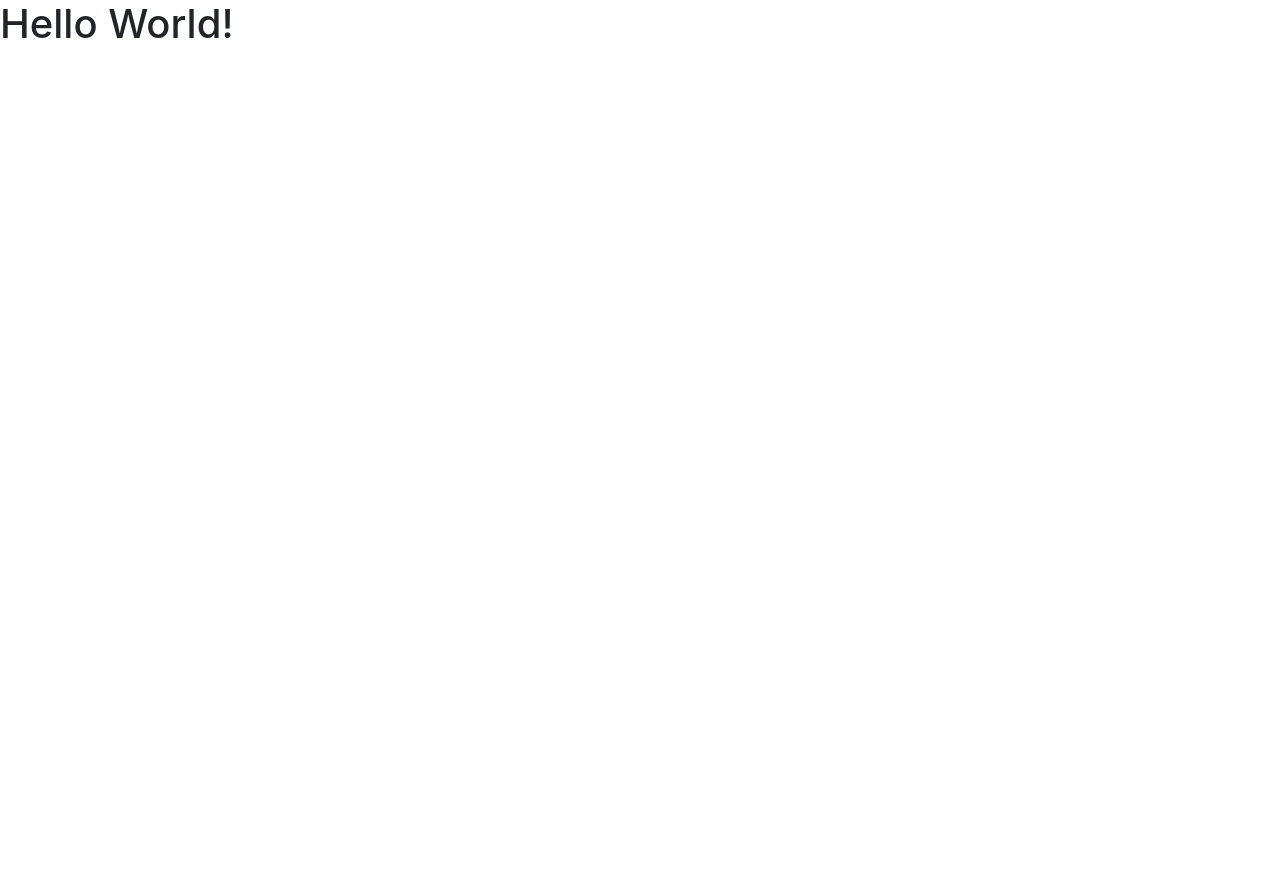
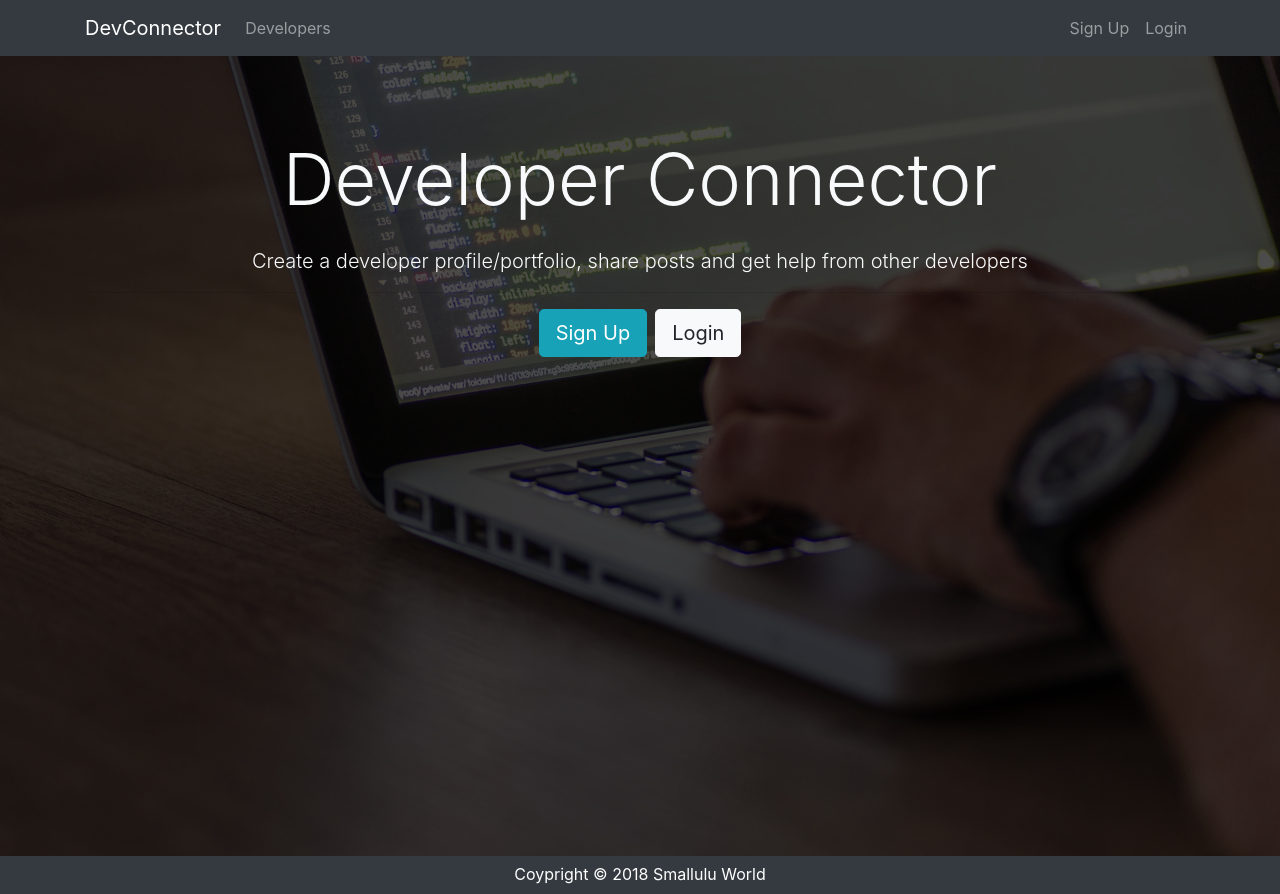
Before and after one commit to LouiLu/YouProfile, a React (Create React App) app in the folder client/: page / in a window 1280 px wide. Before the commit the page ends 800 px from the top, so only its background shows below. Built offline with nearby package versions, Linux system fonts and the light colour scheme.

Commit message:
implement basic routing with react route dom

```diff
--- a/client/package.json
+++ b/client/package.json
@@ -5,6 +5,7 @@
   "dependencies": {
     "react": "^16.6.1",
     "react-dom": "^16.6.1",
+    "react-router-dom": "^4.3.1",
     "react-scripts": "2.1.1"
   },
   "scripts": {
--- a/client/src/App.js
+++ b/client/src/App.js
@@ -1,12 +1,28 @@
 import React, { Component } from 'react';
+import { BrowserRouter as Router, Route } from 'react-router-dom';
+
+import Navbar from './components/layout/Navbar';
+import Footer from './components/layout/Footer';
+import Landing from './components/layout/Landing';
+import Login from './components/auth/Login';
+import Register from './components/auth/Register';
+
 import './App.css';
 
 class App extends Component {
   render() {
     return (
-      <div className="App">
-        <h1>Hello World!</h1>
-      </div>
+      <Router>
+        <div className="App">
+          <Navbar />
+            <Route exact path="/" component={Landing} />
+            <div className="container">
+              <Route exact path="/login" component={Login}/>
+              <Route exact path="/register" component={Register}/>
+            </div>
+          <Footer />
+        </div>
+      </Router>
     );
   }
 }
--- /dev/null
+++ b/client/src/components/auth/Login.js
@@ -0,0 +1,13 @@
+import React, { Component } from 'react'
+
+class Login extends Component {
+  render() {
+    return (
+      <div>
+        <h1>Login here</h1>
+      </div>
+    )
+  }
+}
+
+export default Login;
--- /dev/null
+++ b/client/src/components/auth/Register.js
@@ -0,0 +1,47 @@
+import React, { Component } from 'react'
+
+class Register extends Component {
+
+   constructor() {
+      super();
+      this.state = {
+         name: '',
+         email: '',
+         password: '',
+         password2: '',
+         errors: {}
+      }
+   }
+  render() {
+    return (
+      <div className="register">
+    <div className="container">
+      <div className="row">
+        <div className="col-md-8 m-auto">
+          <h1 className="display-4 text-center">Sign Up</h1>
+          <p className="lead text-center">Create your DevConnector account</p>
+          <form action="create-profile.html">
+            <div className="form-group">
+              <input type="text" className="form-control form-control-lg" placeholder="Name" name="name" required />
+            </div>
+            <div className="form-group">
+              <input type="email" className="form-control form-control-lg" placeholder="Email Address" name="email" />
+              <small classNameName="form-text text-muted">This site uses Gravatar so if you want a profile image, use a Gravatar email</small>
+            </div>
+            <div className="form-group">
+              <input type="password" className="form-control form-control-lg" placeholder="Password" name="password" />
+            </div>
+            <div className="form-group">
+              <input type="password" className="form-control form-control-lg" placeholder="Confirm Password" name="password2" />
+            </div>
+            <input type="submit" className="btn btn-info btn-block mt-4" />
+          </form>
+        </div>
+      </div>
+    </div>
+  </div>
+    )
+  }
+}
+
+export default Register;
--- a/client/src/components/layout/Footer.js
+++ b/client/src/components/layout/Footer.js
@@ -0,0 +1,11 @@
+import React from 'react'
+
+export default function Footer() {
+  return (
+    <div>
+      <footer id="footer" className="bg-dark text-white mt-5 p-2 text-center">
+         Coypright &copy; {new Date().getFullYear()} Smallulu World
+      </footer>
+    </div>
+  )
+}
--- a/client/src/components/layout/Landing.js
+++ b/client/src/components/layout/Landing.js
@@ -0,0 +1,27 @@
+import React, { Component } from 'react'
+import { Link } from 'react-router-dom';
+
+class Landing extends Component {
+  render() {
+    return (
+      <div className="landing">
+         <div className="dark-overlay landing-inner text-light">
+            <div className="container">
+            <div className="row">
+               <div className="col-md-12 text-center">
+                  <h1 className="display-3 mb-4">Developer Connector
+                  </h1>
+                  <p className="lead"> Create a developer profile/portfolio, share posts and get help from other developers</p>
+                  <hr />
+                  <Link to="/register" className="btn btn-lg btn-info mr-2">Sign Up</Link>
+                  <Link to="/login" className="btn btn-lg btn-light">Login</Link>
+               </div>
+            </div>
+            </div>
+         </div>
+      </div>
+    )
+  }
+}
+
+export default Landing;
--- a/client/src/components/layout/Navbar.js
+++ b/client/src/components/layout/Navbar.js
@@ -0,0 +1,37 @@
+import React, { Component } from 'react'
+import { Link } from 'react-router-dom';
+
+class Navbar extends Component {
+  render() {
+    return (
+      <nav className="navbar navbar-expand-sm navbar-dark bg-dark mb-4 p-2">
+    <div className="container">
+      <Link className="navbar-brand" to="/">DevConnector</Link>
+      <button className="navbar-toggler" type="button" data-toggle="collapse" data-target="#mobile-nav">
+        <span className="navbar-toggler-icon"></span>
+      </button>
+
+      <div className="collapse navbar-collapse" id="mobile-nav">
+        <ul className="navbar-nav mr-auto">
+          <li className="nav-item">
+            <Link className="nav-link" to="/profiles"> Developers
+            </Link>
+          </li>
+        </ul>
+
+        <ul className="navbar-nav ml-auto">
+          <li className="nav-item">
+            <Link className="nav-link" to="/register">Sign Up</Link>
+          </li>
+          <li className="nav-item">
+            <Link className="nav-link" to="/login">Login</Link>
+          </li>
+        </ul>
+      </div>
+    </div>
+  </nav>
+    )
+  }
+}
+
+export default Navbar;
```
Also changed, not shown: client/src/App.css (line endings or trailing spaces).
